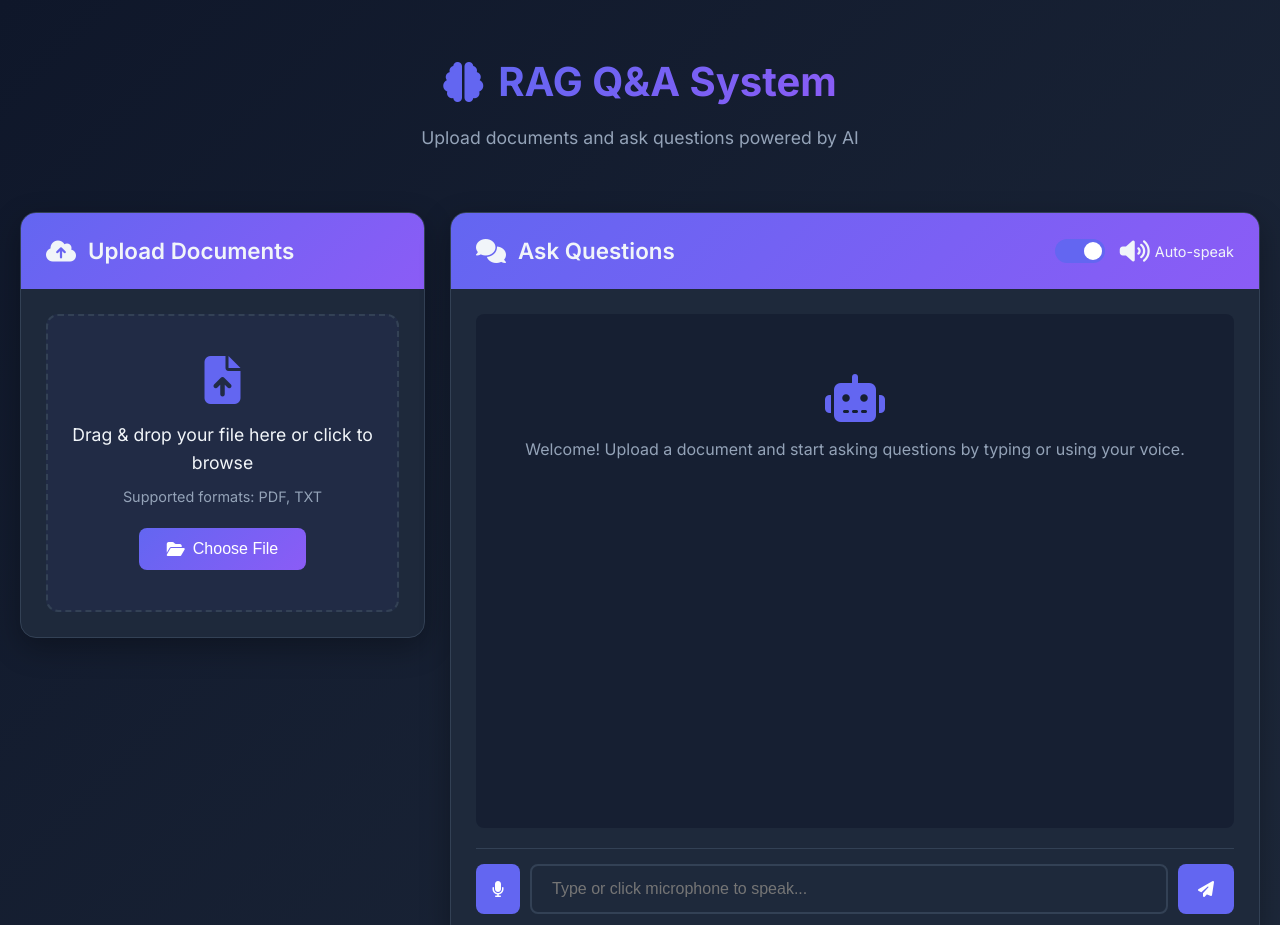
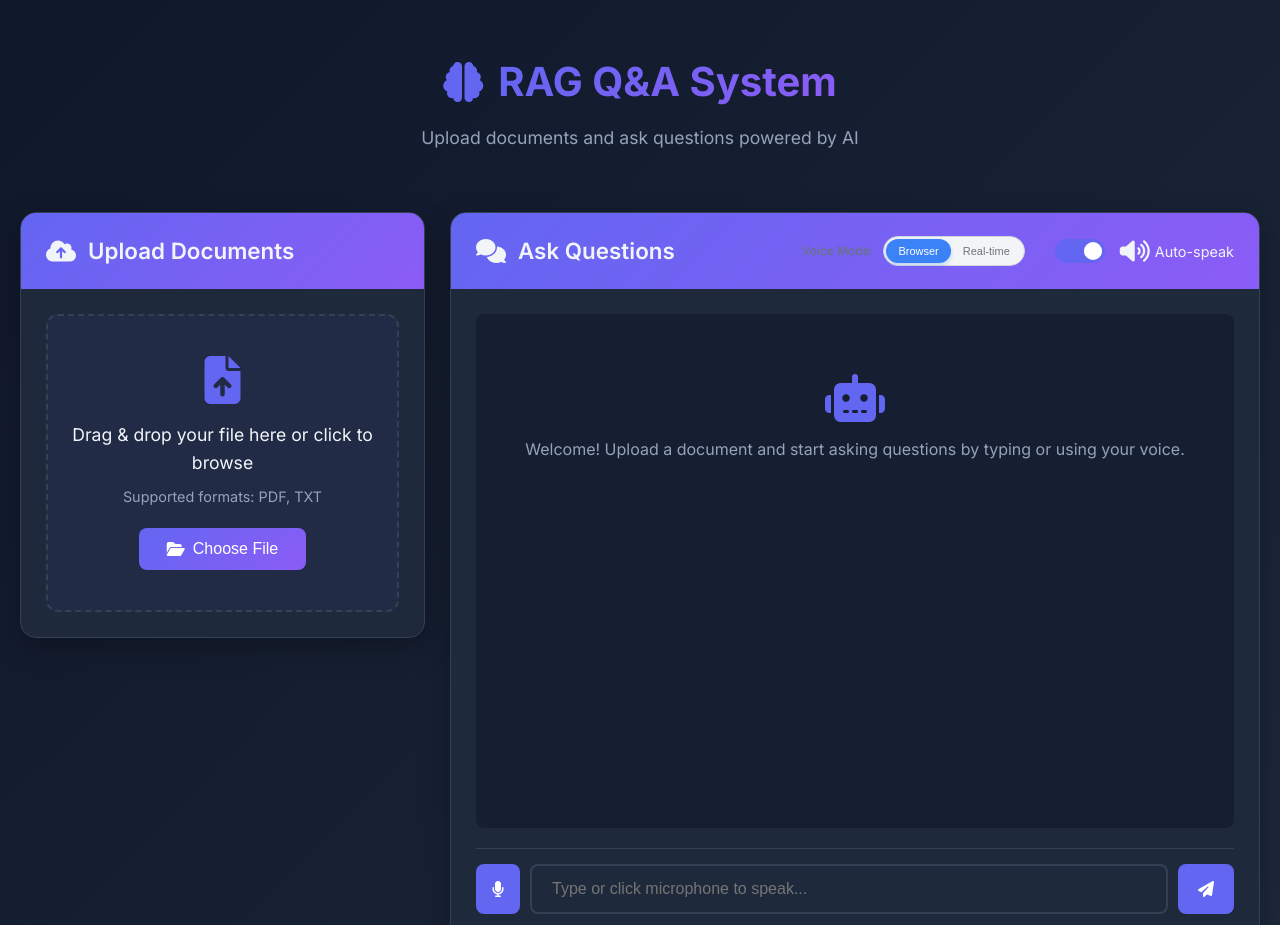
Before and after one commit to Madesh-Babu/LLM_and_AI, a plain HTML site: page static/index.html in a window 1280 px wide. Shown: the top 925 px of the page. Drawn offline with nearby package versions, Linux system fonts and the light colour scheme.

Commit message:
updated html

```diff
--- a/static/index.html
+++ b/static/index.html
@@ -53,6 +53,13 @@
                         <i class="fas fa-comments"></i>
                         <h2>Ask Questions</h2>
                         <div class="voice-controls">
+                            <div class="voice-mode-selector">
+                                <label class="voice-mode-label">Voice Mode:</label>
+                                <div class="voice-mode-toggle">
+                                    <button class="voice-mode-btn active" id="browserVoiceBtn" onclick="switchToBrowserVoice()">Browser</button>
+                                    <button class="voice-mode-btn" id="ragentVoiceBtn" onclick="switchToRagentVoice()">Real-time</button>
+                                </div>
+                            </div>
                             <label class="toggle-switch" title="Auto-speak AI responses">
                                 <input type="checkbox" id="autoSpeakToggle" checked>
                                 <span class="toggle-slider"></span>
@@ -114,5 +121,7 @@
     </div>
 
     <script src="/static/js/app.js"></script>
+    <script src="https://cdn.socket.io/4.7.2/socket.io.min.js"></script>
+    <script src="/static/js/ragent.js"></script>
 </body>
 </html>
```
